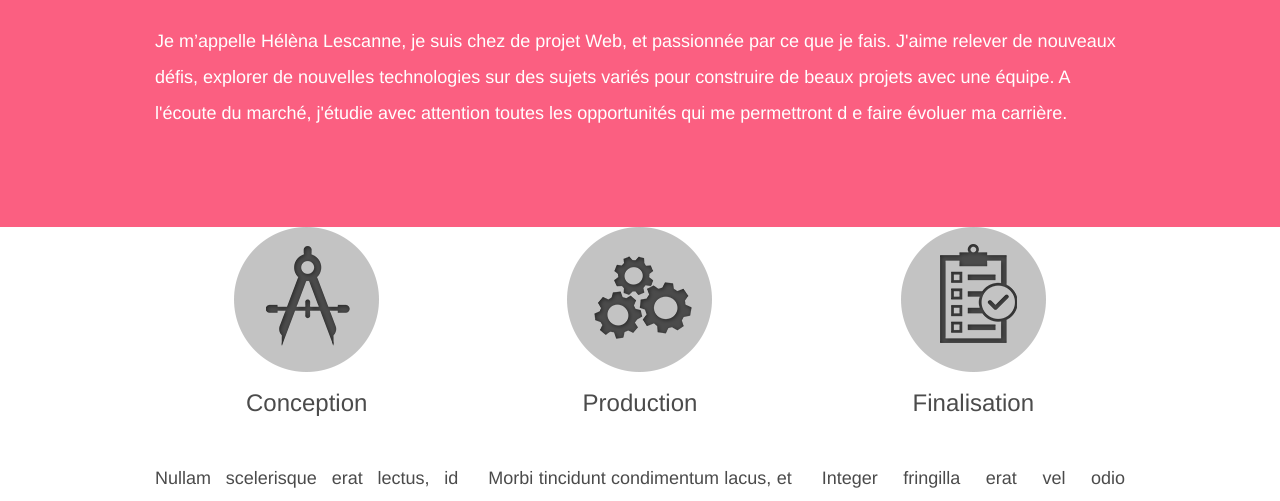
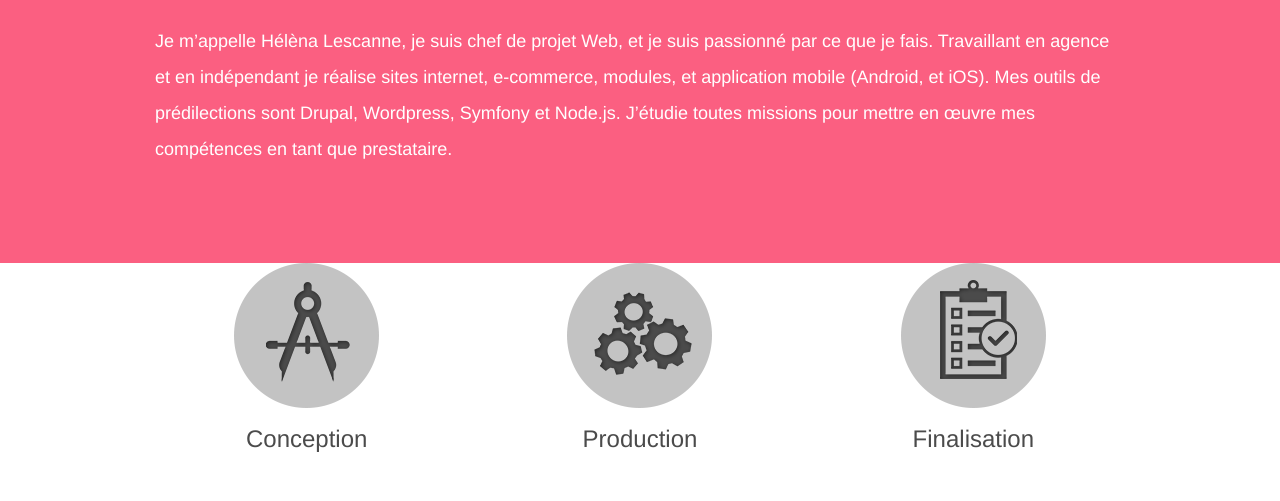
Before and after one commit to Lesclena/helena-lescanne.fr, a website: page index.html in a window 1280 px wide. Shown: the part 599-1100 px from the top of the page. Drawn offline with Linux system fonts and the light colour scheme; no server answers.

Commit message:
update welcome text

```diff
--- a/index.html
+++ b/index.html
@@ -21,8 +21,8 @@
       <div class="row">
         <div class="fullsize">
           <h2>Bonjour,</h2>
-          <p>Je m’appelle Hélèna Lescanne, je suis chez de projet Web, et passionnée par ce que je fais. J'aime relever de nouveaux défis, explorer de nouvelles technologies sur des sujets variés pour construire de beaux projets avec une équipe.
-            A l'écoute du marché, j'étudie avec attention toutes les opportunités qui me permettront d e faire évoluer ma carrière.</p>
+          <p>Je m’appelle Hélèna Lescanne, je suis chef de projet Web, et je suis passionné par ce que je fais. Travaillant en agence et en indépendant je réalise sites internet, e-commerce, modules, et application mobile (Android, et iOS). Mes outils de prédilections sont Drupal, Wordpress, Symfony et Node.js.
+            J’étudie toutes missions pour mettre en œuvre mes compétences en tant que prestataire.</p>
         </div>
       </div>
     </section>
```
